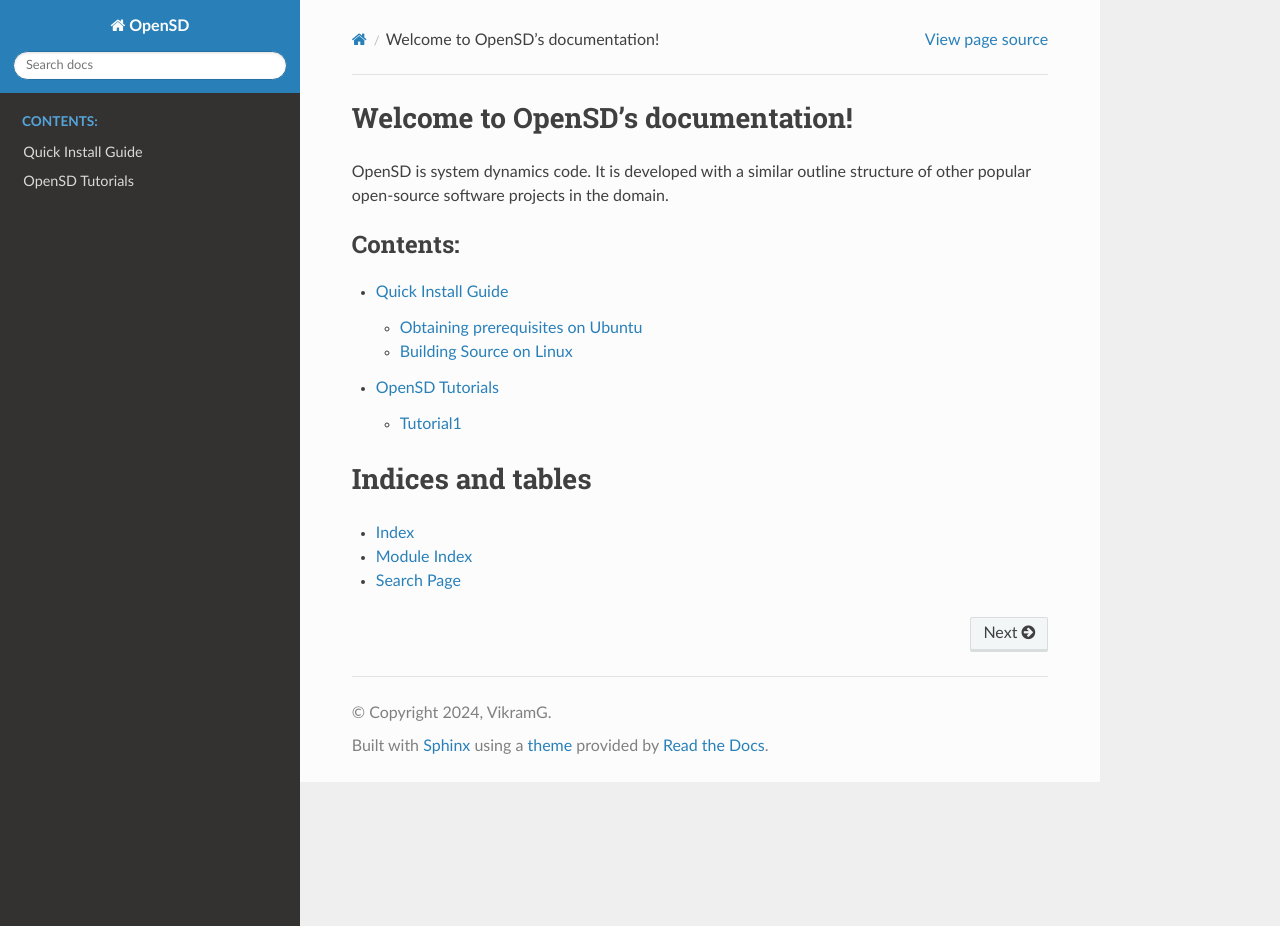
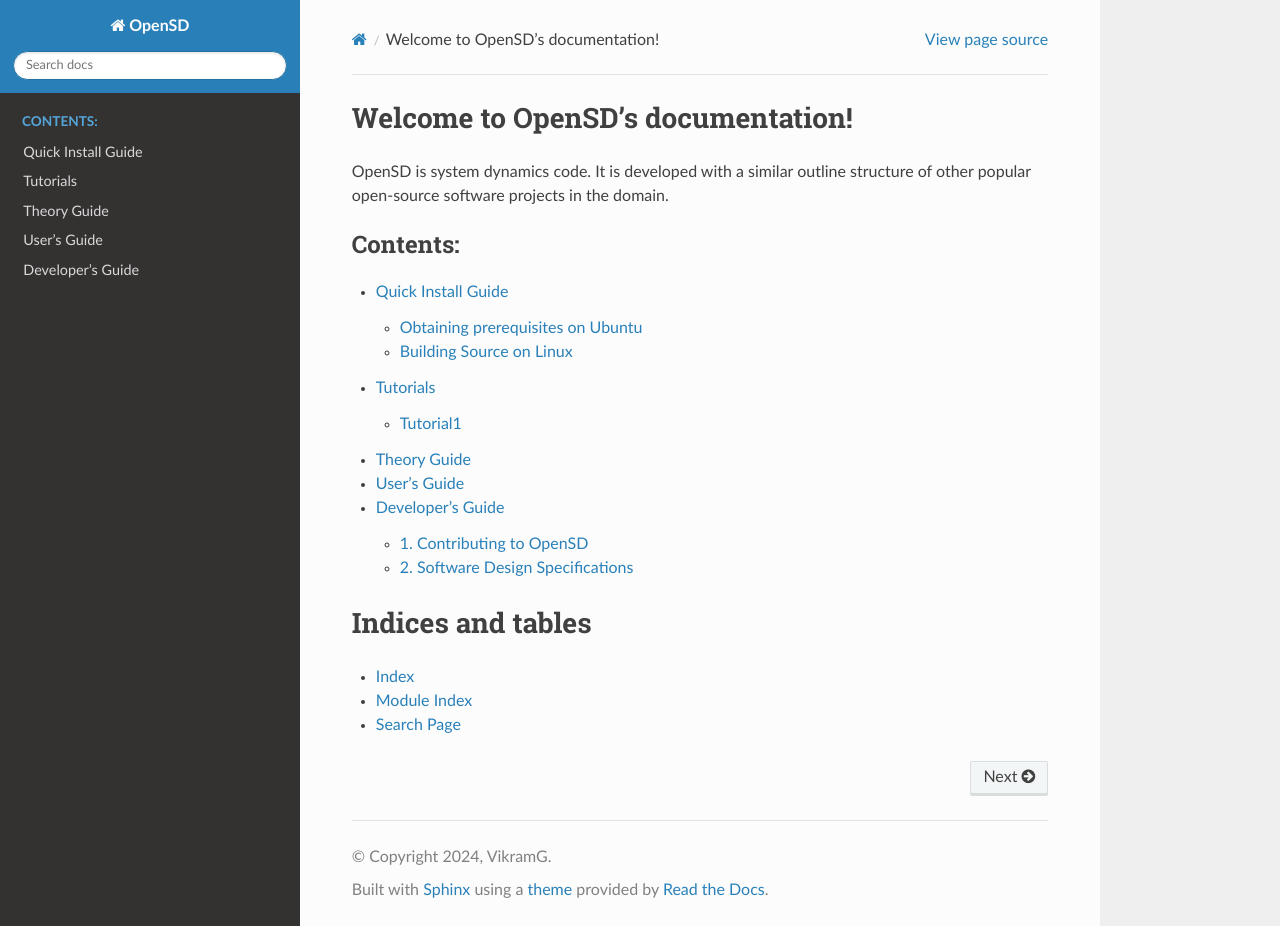
Before and after one commit to VikramGovindarajan/OpenSD, a Sphinx documentation site: the page built from docs/source/index.rst, in a window 1280 px wide and 926 px high. Built offline with Sphinx 7.4.7 and the Read the Docs theme 2.0.0, drawn with Linux system fonts in a browser that asks for light colours.

Commit message:
add contributing in developer guide relocate tutorials

```diff
--- a/docs/source/conf.py
+++ b/docs/source/conf.py
@@ -33,4 +33,3 @@ exclude_patterns = ['_build', '**.ipynb_checkpoints']
 # https://www.sphinx-doc.org/en/master/usage/configuration.html#options-for-html-output
 
 html_theme = 'sphinx_rtd_theme'
-html_static_path = ['_static']
--- /dev/null
+++ b/docs/source/devguide/index.rst
@@ -0,0 +1,12 @@
+.. _devguide:
+
+=================
+Developer's Guide
+=================
+
+.. toctree::
+   :numbered:
+   :maxdepth: 2
+
+   contributing
+   sds
--- /dev/null
+++ b/docs/source/devguide/sds.rst
@@ -0,0 +1,5 @@
+.. _devguide_sds:
+
+==============================
+Software Design Specifications
+==============================
--- a/docs/source/index.rst
+++ b/docs/source/index.rst
@@ -12,7 +12,10 @@ OpenSD is system dynamics code. It is developed with a similar outline structure
    :caption: Contents:
 
    quickinstall
-   Tutorials/index
+   tutorials
+   theoryguide
+   usersguide
+   devguide/index
 
 
 Indices and tables
--- /dev/null
+++ b/docs/source/theoryguide.rst
@@ -0,0 +1,5 @@
+.. _theoryguide:
+
+============
+Theory Guide
+============
--- a/docs/source/Tutorials/index.rst
+++ b/docs/source/tutorials.rst
@@ -1,6 +1,6 @@
-================
-OpenSD Tutorials
-================
+=========
+Tutorials
+=========
 
 .. toctree::
    :maxdepth: 2
--- /dev/null
+++ b/docs/source/usersguide.rst
@@ -0,0 +1,5 @@
+.. _userguide:
+
+================
+User's Guide
+================
```
Also changed, not shown: docs/source/devguide/contributing.rst (added, +56 -0 lines), 6 other files.
